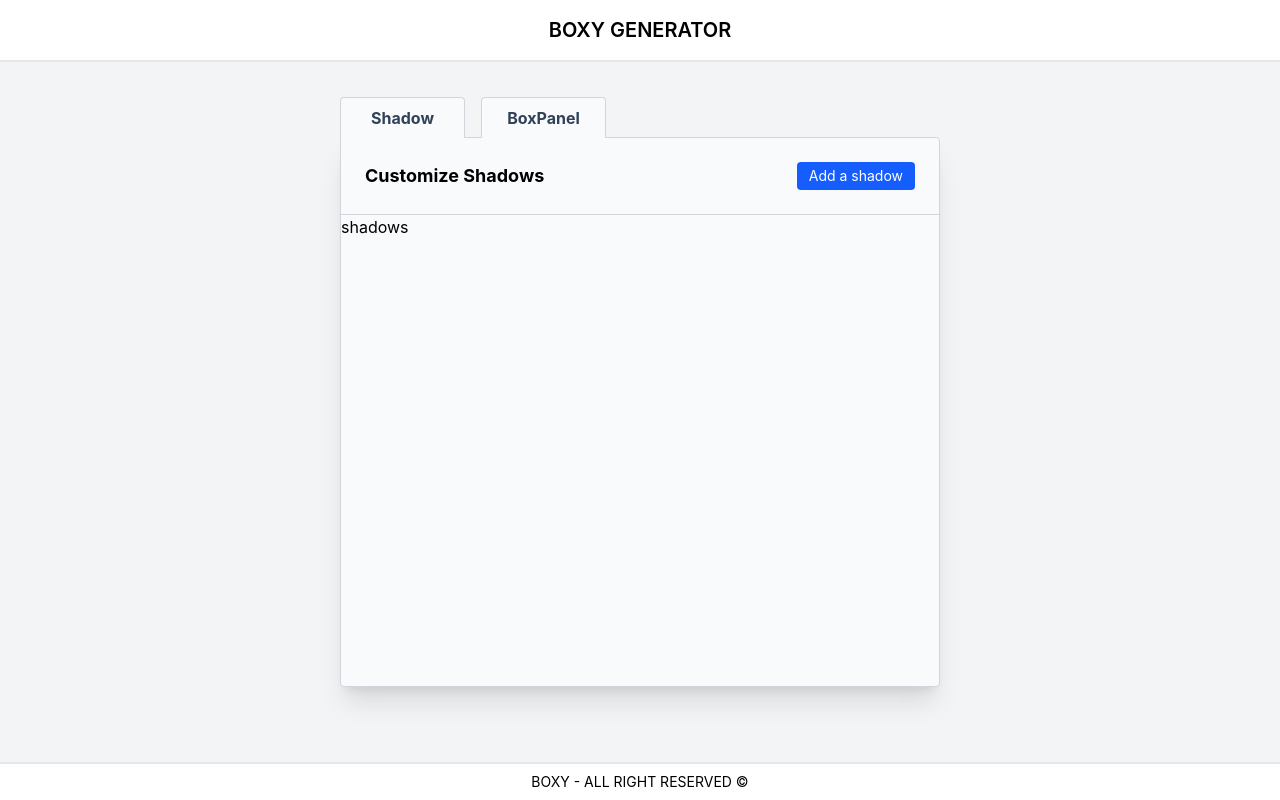
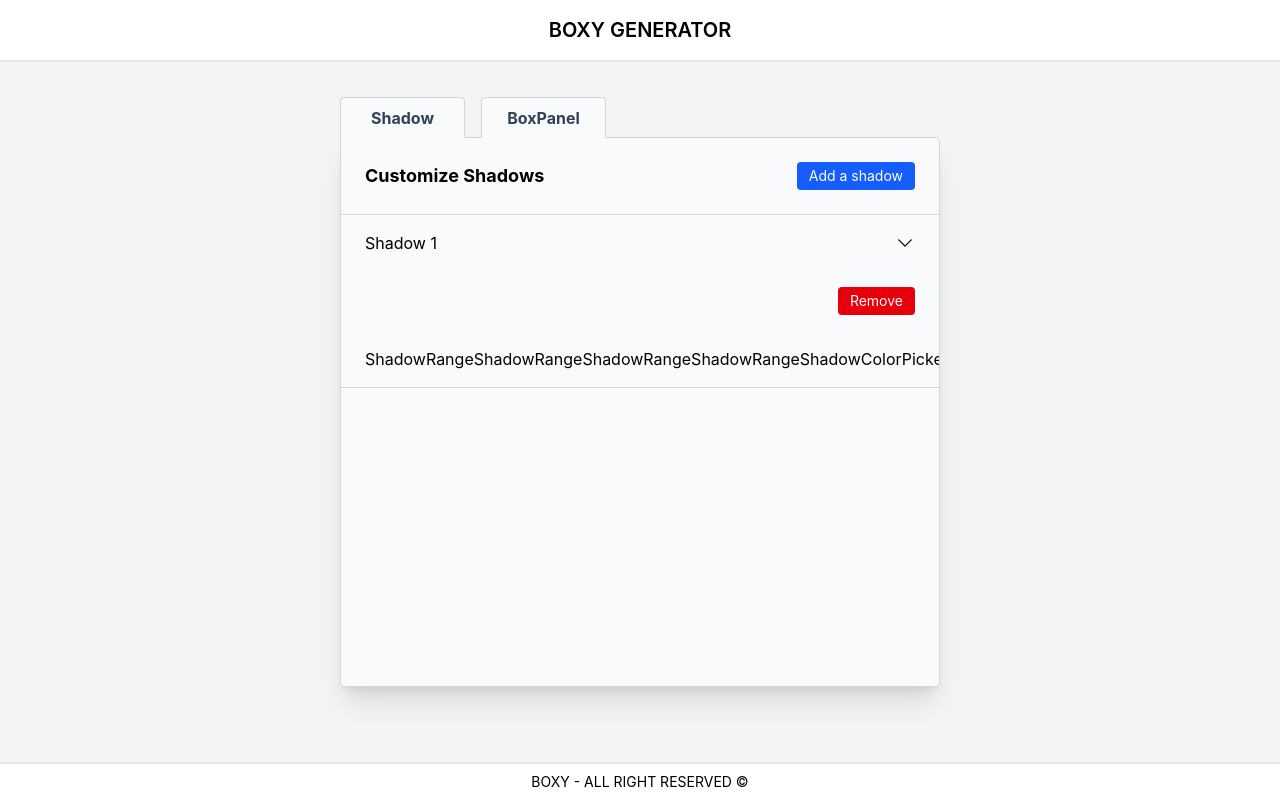
Before and after one commit to cordrink/react-boxy_generator, a React (Vite) app: page / in a window 1280 px wide. Built offline with nearby package versions, Linux system fonts and the light colour scheme.

Commit message:
style: Ajout des inputs dans le composant shadow

```diff
--- a/src/features/shadows.js
+++ b/src/features/shadows.js
@@ -6,7 +6,7 @@ const initialState = [
         id: nanoid(8),
         active: true,
         inset: false,
-        input: [
+        inputs: [
             {
                 inputNumber: 1,
                 name: "Horizontal offset",
@@ -57,7 +57,7 @@ export const shadowSlice = createSlice({
                     id: nanoid(8),
                     active: true,
                     inset: false,
-                    input: [
+                    inputs: [
                         {
                             inputNumber: 1,
                             name: "Horizontal offset",
--- a/src/layouts/ShadowList/Shadow.jsx
+++ b/src/layouts/ShadowList/Shadow.jsx
@@ -1,5 +1,57 @@
-export const Shadow = () => {
+import chevron from "../../assets/chevron.svg"
+import {useState} from "react";
+import {ShadowColorPicker} from "./ShadowColorPicker.jsx";
+import {ShadowRange} from "./ShadowRange.jsx";
+
+export const Shadow = ({panelNumber, shadow}) => {
+    const [toggleShadow, setToggleShadow] = useState(panelNumber === 1);
+
+    const shadowInputs = shadow.inputs.map((input, index) => {
+        if (input.type === "range") {
+            return <ShadowRange
+                key={index}
+                inputData={input}
+                shadowID={shadow.id}
+            />;
+        } else if (input.type === "color") {
+            return <ShadowColorPicker
+                key={index}
+                inputData={input}
+                shadowID={shadow.id}
+            />;
+        }
+        return null;
+    })
+
     return (
-        <li>shadows</li>
+        <li className={"bg-gray-50 border-b border-gray-300"}>
+            <button
+                onClick={() => setToggleShadow(!toggleShadow)}
+                className={"w-full px-6 py-4 flex justify-between items-center hover:bg-gray-100"}
+            >
+                <span>Shadow {panelNumber}</span>
+                <img
+                    src={chevron}
+                    alt="chevron icon"
+                    style={{
+                        transform: `${toggleShadow ? "rotate(90deg)" : "rotate(0)"}`,
+                    }}
+                    className={"font-bold w-5"}/>
+            </button>
+
+            {toggleShadow && (
+                <>
+                    <div className={"flex items-end px-6 py-4"}>
+                        {/*<Checkbox />*/}
+                        <button
+                            className={"ml-auto text-sm bg-red-600 text-white hover:bg-red-700 py-1 px-3 rounded"}>Remove
+                        </button>
+                    </div>
+                    <div className={"px-6 py-4"}>
+                        {shadowInputs}
+                    </div>
+                </>
+            )}
+        </li>
     )
 }
--- /dev/null
+++ b/src/layouts/ShadowList/ShadowColorPicker.jsx
@@ -0,0 +1,5 @@
+export const ShadowColorPicker = () => {
+    return (
+        <>ShadowColorPicker</>
+    )
+}
--- a/src/layouts/ShadowList/ShadowList.jsx
+++ b/src/layouts/ShadowList/ShadowList.jsx
@@ -18,7 +18,7 @@ export const ShadowList = () => {
             </div>
             <ul>
                 {shadows.map((shadow, index) => (
-                    <Shadow pannelNumer={index + 1} shadow={shadow} key={shadow.id}/>
+                    <Shadow panelNumber={index + 1} shadow={shadow} key={shadow.id}/>
                 ))}
             </ul>
         </div>
--- /dev/null
+++ b/src/layouts/ShadowList/ShadowRange.jsx
@@ -0,0 +1,5 @@
+export const ShadowRange = ({inputData}) => {
+    return (
+        <>ShadowRange</>
+    )
+}
```
Also changed, not shown: src/assets/chevron.svg (added).
